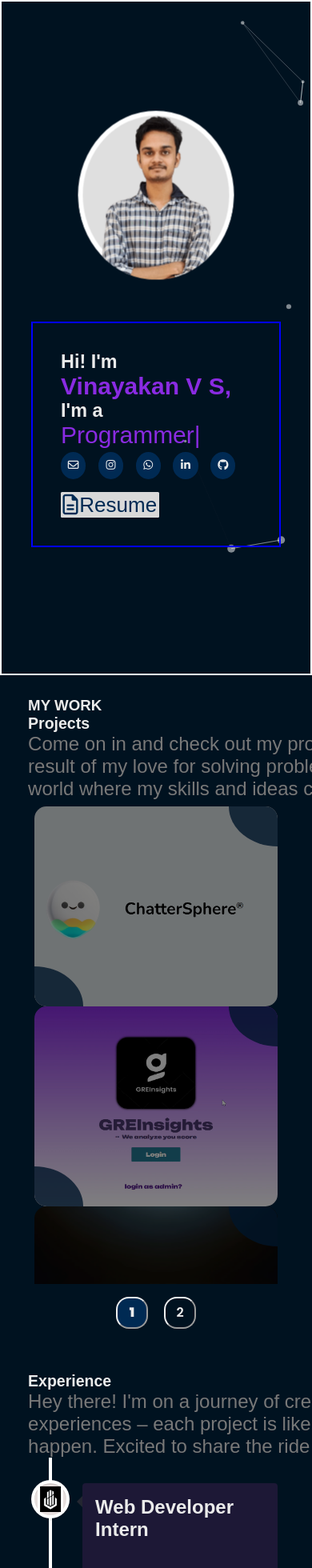
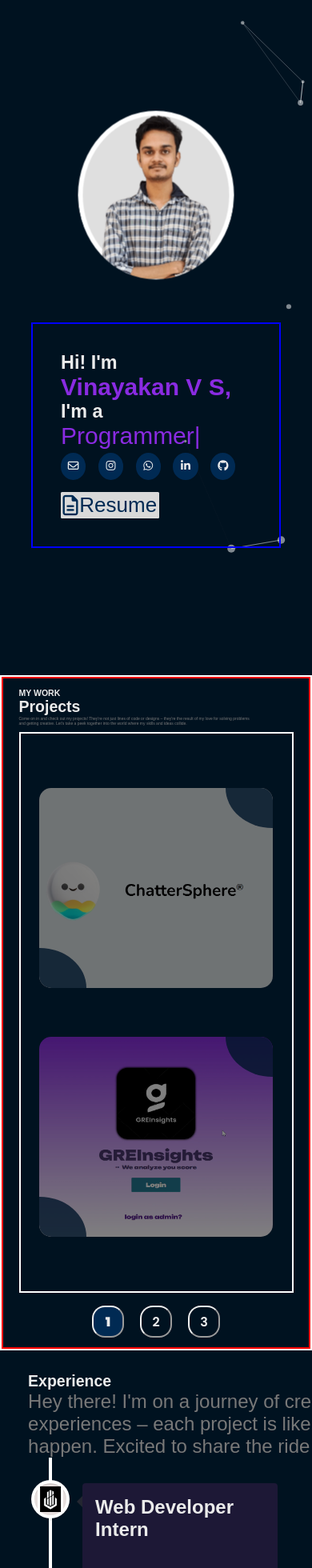
Before and after one commit to Vinu-1975/My_Portfolio_Website, a React (Vite) app: page / in a window 390 px wide. Shown: the top 1960 px of the page at 80% size. Built offline with nearby package versions, Linux system fonts and the light colour scheme; a web font is replaced by a local one.

Commit message:
made project section responsive

```diff
--- a/src/App.css
+++ b/src/App.css
@@ -70,7 +70,7 @@ nav ul li:hover{
 }
 
 .about-me{
-  border: 2px solid white;
+  /* border: 2px solid white; */
   height: 100vh;
   display: flex;
   flex-direction: row;
@@ -197,74 +197,6 @@ nav ul li:hover{
 
 .avatar:hover img{
   transform: translate(-50%, -50%) scale(1);
-}
-
-@media only screen and (max-width: 480px){
-
-  nav{
-    border: 2px solid red;
-    display: flex;
-    flex-direction: row;
-    justify-content: center;
-    align-items: center;
-    /* border: 2px solid white; */
-    height: 10%;
-    width: 100vw;
-    position: fixed;
-    z-index: 10;
-    font-size: 1.5rem;
-    display: none;
-  }
-
-  nav ul{
-    border: 2px solid yellow;
-    list-style-type: none;
-    display: flex;
-    flex-direction: column;
-    justify-content: center;
-    align-items: center;
-  }
-
-  .about-me{
-    /* border: 2px solid red; */
-    height: 100vh;
-    width: 100vw;
-    display: flex;
-    flex-direction: column-reverse;
-    justify-content: space-evenly;
-    align-items: center;
-    font-size: 8px;
-    padding-top: 10vh;
-  }
-  .about-me-text{
-    width:80vw;
-    border: 2px solid blue;
-    padding: 9vw;
-  }
-  .about-me-text .contact-icons{
-    /* border: 2px solid yellow; */
-    height: 4vh;
-  }
-
-  .about-me-text .contact-icons ul li{
-    /* border: 2px solid white; */
-    height: 4vh;
-    width: 8vw;
-    margin-right: 4vw;
-  }
-  .about-me-text .contact-icons ul li i{
-    font-size: 3.5vw;
-  }
-  .avatar{
-    width: 50vw;
-    height: 25vh;
-  }
-  .about-me-text .resume-button{
-    /* border: 2px solid white; */
-    margin-top: 2vh;
-    font-size: 26px;
-
-  }
 }
 
 
--- a/src/App.jsx
+++ b/src/App.jsx
@@ -1,9 +1,8 @@
 import { useCallback } from "react";
 import Particles from "react-particles";
 import { loadSlim } from "tsparticles-slim";
-// import { TypeAnimation } from 'react-type-animation'
 import './App.css';
-// import myPic from './assets/my_photo2.png';
+import './responsiveness.css'
 import About from "./components/About";
 import Projects from "./components/Projects";
 import Experience from "./components/Experience";
--- a/src/components/Projects.jsx
+++ b/src/components/Projects.jsx
@@ -6,7 +6,7 @@ function Projects() {
 
   const [currentPage,setCurretPage] = useState(1)
   // eslint-disable-next-line no-unused-vars
-  const [projectsPerPage, _setProjectsPerPage] = useState(3)
+  const [projectsPerPage, _setProjectsPerPage] = useState(2)
 
   const lastProjectIndex = currentPage * projectsPerPage
   const firstProjectIndex = lastProjectIndex - projectsPerPage;
--- /dev/null
+++ b/src/responsiveness.css
@@ -0,0 +1,90 @@
+@media only screen and (max-width: 480px){
+
+    nav{
+      display: none;
+    }
+
+    nav ul{
+      flex-direction: column;
+    }
+
+    .about-me{
+      /* border: 2px solid red; */
+      height: 100svh;
+      width: 100svw;
+      display: flex;
+      flex-direction: column-reverse;
+      justify-content: space-evenly;
+      align-items: center;
+      font-size: 8px;
+      padding-top: 10svh;
+    }
+    .about-me-text{
+      width:80svw;
+      border: 2px solid blue;
+      padding: 9svw;
+    }
+    .about-me-text .contact-icons{
+      /* border: 2px solid yellow; */
+      height: 4svh;
+    }
+
+    .about-me-text .contact-icons ul li{
+      /* border: 2px solid white; */
+      height: 4svh;
+      width: 8svw;
+      margin-right: 4svw;
+    }
+    .about-me-text .contact-icons ul li i{
+      font-size: 3.5svw;
+    }
+    .avatar{
+      width: 50svw;
+      height: 25svh;
+    }
+    .about-me-text .resume-button{
+      /* border: 2px solid white; */
+      margin-top: 2svh;
+      font-size: 26px;
+    }
+
+
+    /* PROJECT section */
+    .project {
+        border: 2px solid white;
+        width: 100svw;
+        height: 100svh;
+        padding: 0;
+    }
+    .project .container {
+        border: 2px solid red;
+        height: 100%;
+        padding: 3svw 5svw;
+        display: flex;
+        flex-direction: column;
+        font-size: 9px;
+    }
+    .project .container h1 {
+        font-size: 5svw;
+    }
+    .project .container p {
+        display: block;
+        width: 75svw;
+        font-size: 5px;
+        word-wrap: break-word;
+        overflow-wrap: break-word;
+    }
+    .project-list {
+        flex: 1;
+        display: flex;
+        flex-direction: column;
+        justify-content: space-evenly;
+        align-items: center;
+        overflow-y: auto;
+        margin-top: 1svh;
+        border: 2px solid white;
+    }
+    .project .card{
+        width: 90%;
+    }
+  }
```
